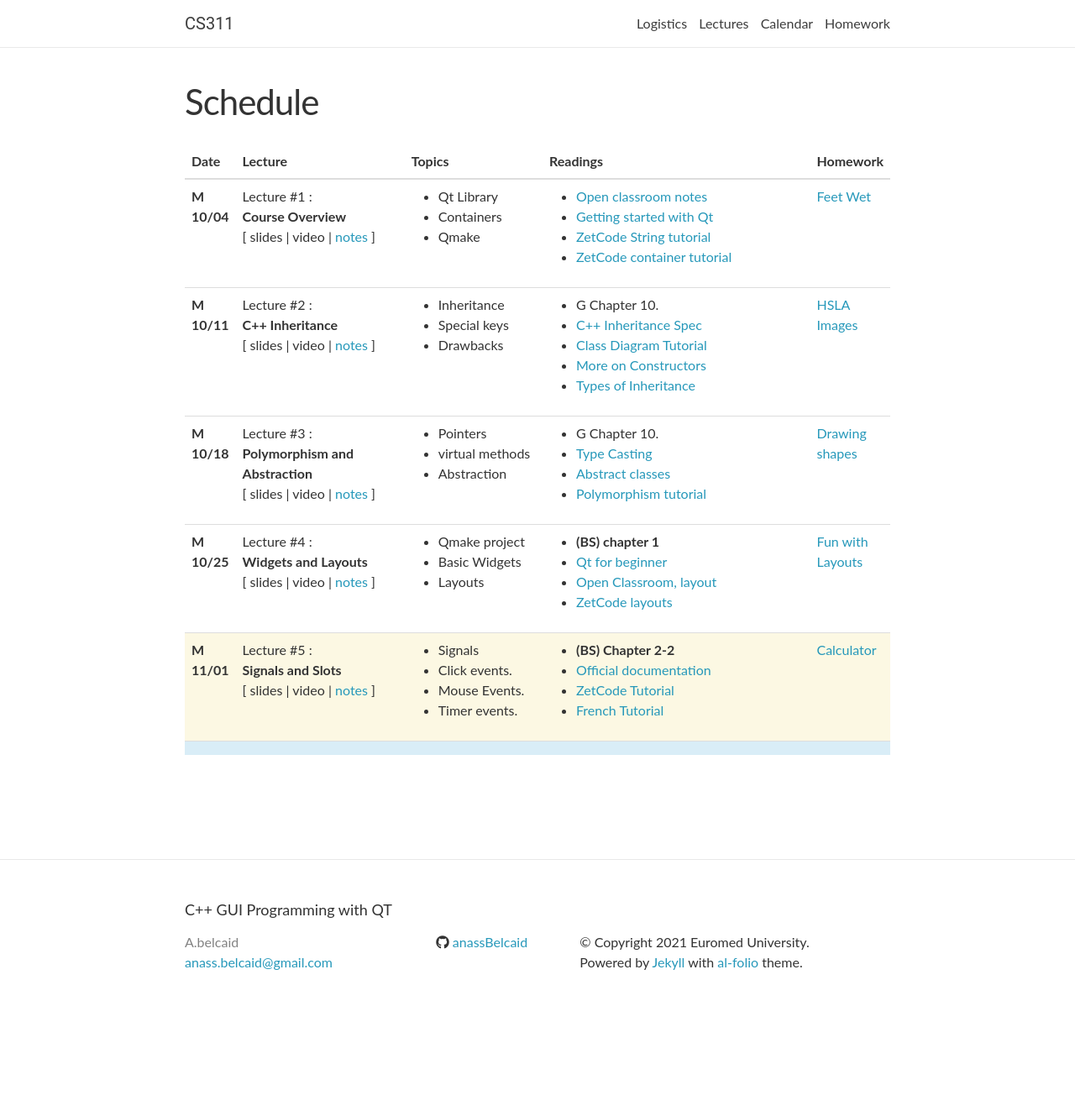
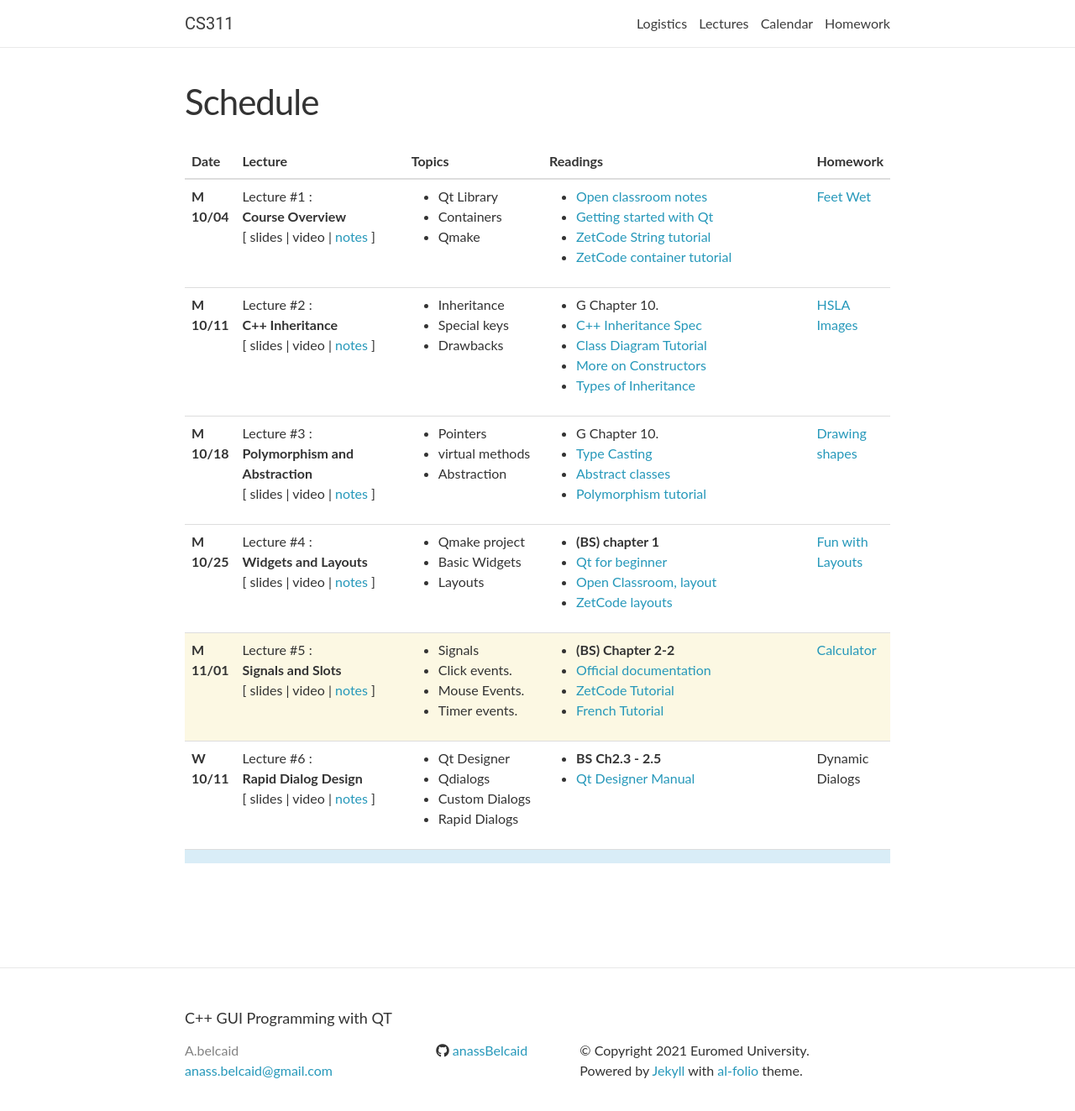
Before and after one commit to anassBelcaid/CS311, a Jekyll site: the page built from _pages/lectures.md, in a window 1280 px wide and 1348 px high. Shown: the top 1323 px of the window at 84% size. Built offline with Jekyll 4.4.1, drawn with Linux system fonts in a browser that asks for light colours; nearby versions of some CDN libraries; comment, search, counter and statistics services are not loaded; some of the changed lines change nothing that is shown.

Commit message:
Lecture on Qt Designer

````diff
--- a/_data/lectures.yml
+++ b/_data/lectures.yml
@@ -110,21 +110,23 @@
   homework:
     - <a href="http://127.0.0.1:4000/calculator/"> Calculator </a>
 
-# - date: W 10/11
-#   lecturer:
-#   title: >
-#     <strong>Subclassing Qt Dialogs</strong>
-#   slides:
-#   video:
-#   notes:
-#   readings:
-#     - <a href="http://incompleteideas.net/book/RLbook2018.pdf" target="_blank">S & B Textbook</a>, Ch3, Ch4
-#   topics:
-#     - Qdialogs
-#     - Custom Dialogs
-#     - Rapid Dialogs
-#   homework:
-#     Dynamic Dialogs
+- date: W 10/11
+  lecturer:
+  title: >
+    <strong> Rapid Dialog Design</strong>
+  slides:
+  video:
+  notes: http://127.0.0.1:4000/designer/
+  readings:
+    - <b> BS Ch2.3 - 2.5 </b>
+    - <a href="https://doc.qt.io/qt-5/qtdesigner-manual.html"> Qt Designer Manual </a>
+  topics:
+    - Qt Designer
+    - Qdialogs
+    - Custom Dialogs
+    - Rapid Dialogs
+  homework:
+    Dynamic Dialogs
 
 # - date: F 10/18
 #   lecturer:
--- /dev/null
+++ b/lectures/qt_designer_dialogs.md
@@ -0,0 +1,501 @@
+---
+layout:  post
+title: Rapid Dialog Design
+description: Learn to use Qt Designer for diaglogs
+date: 2021/11/08
+permalink: /designer/
+lecturers:
+  - name:  Anass Belcaid
+---
+
+* (toc)
+{:toc}
+
+
+
+##  Qt Designer
+
+Qt is designed to **pleasant** and intuitive to **hand-code**, and it is not
+unusual for programmer to develop *entire Qt* applications pruely by writing C++
+source code. Still, many programmer prefer to use a **visual approach** for designing forms, becaud they find it more **natural** and *faster* than hand-coding. Also they want to be able to experiment with and change **design** more quickly and easily than is possible with hand-coded  forms.
+
+
+[QT designer](https://www.url.com) expands the optiosn available to
+programmers by providing a visual capability. Qt Designer can be used to
+develop all or just some of an applicatin's **Forms** that are created using Qt
+Designer end up as C++ code, so Qt Designer can be used as a  conventional tool chain to imposes no special requirements on the compiler.
+
+
+In the lecture, we will present the **Qt Desginer** capabilities and
+show the mecansims to incorporate its forms into a Qt project.
+
+
+We will start by a simple `GoDialog` and then move to a more complicated
+dialog with some dynamic expansion features. The third part of the lecture,
+present the core of Message dialogs in Qt.
+
+## GoDialog
+
+In this section, we will use Qt Desinger to create a `Go to Cell` dialog shown
+in the figure:
+
+<div class="center">
+  <img src="{{ site.url }}{{ site.baseurl }}/assets/img/lecture6/go_dialog_preview.png">
+  <div class="figcaption">
+  Preview of the Go to Cell Dialog.
+  </div>
+</div>
+
+First we, will create   a single project to show a basic `QDialog`. This
+dialog will be emtpy and it our role to fill it components using our `ui`
+model.
+
+
+The main of the project is given as follow:
+
+```cpp
+
+#include <QApplication>
+#include <QDialog>
+
+int main(int argc, char *argv[])
+{
+    QApplication a(argc, argv);
+
+    //Creating a basic dialog
+    auto D = new  QDialog;
+
+    // Showing the dialog
+    D->show();
+
+    return a.exec();
+}
+```
+
+Now, we want to add a form that contains the widgets. So
+
+- Select the project.
+- Add new.
+- Select `Qt Designer From`.
+<div class="center">
+  <img src="{{ site.url }}{{ site.baseurl }}/assets/img/lecture6/designer_dialog.png" width="500">
+</div>
+
+- From the  select `Widget`.
+- Name the form `godialog.ui`.
+
+### Creating widgets
+
+Using the *drag and drop* method, add the following components to your form:
+
+<div class="center">
+  <img src="{{ site.url }}{{ site.baseurl }}/assets/img/lecture6/go_dialog_widgets.png" width="300">
+</div>
+
+> Do not spend any time **positioning** the widgets as you know that they will
+by positioned  using a proper **Layout**.
+
+Now, we will edit the **properties** of our widgets:
+
+1. Click on the label, and the **Object Inspector**( the window on the right)
+   change the following content:
+   - `ObjectName`: label
+   - `text`    : "&Cell Location"
+2. Click on the Editor and change the following:
+    - `ObjectName`: lineEdit
+3. Click on the first button, and change:
+    - `ObjectName`: okButton
+    - `enabled` : false
+    - `text`  : OK
+    - `default` : true
+4. Now for the second button:
+    - `ObjectName` : cancelButton
+    - `text`     : cancel
+5. Click the form background to select the form itself.
+    - `ObjectName`: GoDialog
+    - `WindowTitle`: To to Cell
+
+For now, the dialog looks fine, a final touch is to **associate** the
+label the lineEdit. In order to do that, we will click on `Edit/Edits Buddies`
+to enter a special mode that allows you set set **buddies**.
+
+Click on the label and drag the red arrow line to the line editor, then releae.
+The label should show `Cell location` (the & should disappear).
+
+
+<div class="center">
+  <img src="{{ site.url }}{{ site.baseurl }}/assets/img/lecture6/go_dialog_buddies.png">
+</div>
+
+### Laying Widgets
+
+Now it is time to lay out the widgets on the form:
+
+1. Select the `CellLocation` label and the `lineEdit` and select **Lay Out
+   Horizontally**.
+2. Select the `Spacer` the `OkButton` and the `cancelButton` and
+   click on **Lay out Horizontally**.
+3. The final task, is to select the form itself and click **Lay Out
+   Vertically**.
+    - We want also to adjust the size to **preferred size**.
+
+The Dialog should appear as follow:
+
+<div class="center">
+  <img src="{{ site.url }}{{ site.baseurl
+  }}/assets/img/lecture6/go_dialog_layouts.png">
+</div>
+
+The red lines that appear on the form show the layouts that have been created.
+
+
+Now we can add the **Tab order** (order of which the widgets will be
+activated by cycling the tab key). Click on `Edit/Edit tab Order`. A number in
+a blue rectangle will appear next to each widget that can accept **focus**
+Click on the widget until you see the order you're looking for.
+
+
+<div class="center">
+  <img src="{{ site.url }}{{ site.baseurl
+  }}/assets/img/lecture6/go_dialog_tab_order.png">
+</div>
+
+Now that we have a working a form, we will use the function
+**setupUi(dialog)** that permits to a form to register its contents in a given
+dialog:
+
+
+Her is the modified  `main.cpp`:
+
+```cpp
+#include <QApplication>
+#include <QDialog>
+#include "ui_godialog.h"
+
+int main(int argc, char *argv[])
+{
+    QApplication a(argc, argv);
+
+    //Creating a basic dialog
+    auto D = new  QDialog;
+
+    //Setting the contentent of the diaglog using the form
+    Ui::GoDialog ui;
+    ui.setupUi(D);
+
+    //showing the dialog
+    D->show();
+
+    return a.exec();
+}
+```
+
+You should see the full dialog but notice the following points:
+
+- If you enter `Atl-C` you will go automatically to the lineEdit (this is
+the result of editing the buddies).
+
+- The `Ok` Button is not activated.
+
+- Try to cycle using `Tab` button to see the order of the buttons.
+
+
+
+### (Optional IA, CS) Subclassing Forms
+
+We can make the dialog function properly by **writing some code**. The cleanest
+way is to create a new class that **inherits** both `Qdialog` and
+`Ui::GoDialog` and that implement the *missing functionality*.
+
+We will create a new class called `GoCellDialog` with the following header
+file:
+
+```cpp
+#ifndef GOCELLDIALOG_H
+#define GOCELLDIALOG_H
+#include <QDialog>
+#include "ui_godialog.h"
+
+
+//Multiple Inheritance (could be simply replaced by composition)
+class GoCellDialog : public QDialog, public Ui::GoDialog
+{
+public:
+    GoCellDialog( QWidget *parent=nullptr);
+
+ private slots:
+ //Automatic slot for the textChanged signal
+    void on_lineEdit_textChanged();
+};
+
+#endif // GOCELLDIALOG_H
+```
+
+And here the implementation for the `GoCellDialog.cpp`:
+
+```cpp
+#include "gocelldialog.h"
+#include <QRegExpValidator>
+
+GoCellDialog::GoCellDialog( QWidget *parent): QDialog(parent)
+{
+    //Setting the ui
+    setupUi(this);       // Drawback Im a form and QDialog in the same time
+
+
+    //Connection
+    connect(okButton, &QPushButton::clicked, this, &QDialog::accept);
+    connect(cancelButton, &QPushButton::clicked, this, &QDialog::reject);
+
+
+    //regular Expression for the lineEdit (letter, digit, digit)
+    QRegExp reg{"[a-zA-Z][0-9][0-9]{0,2}"};
+
+    lineEdit->setValidator(new QRegExpValidator(reg, this));
+
+}
+
+void GoCellDialog::on_lineEdit_textChanged()
+{
+    //Activate the button if the input is validated
+    okButton->setEnabled(lineEdit->hasAcceptableInput());
+}
+```
+In the code below we used the following points:
+
+-  [QRegExp](https://doc.qt.io/qt-5/qregexp.html) is store a [regular expression](https://en.wikipedia.org/wiki/Regular_expression) in order to accept only value that could refer to a *valid* cell.
+
+- Once we defined our regular expression, we set `Validator` for the
+line Edit using the previous regular expression.
+
+- We also connected the `ok` and `cancel` buttons to the default slots
+`accept` and `reject` on the Dialog class.
+
+- A final point, is the use of **Automatic signal connexion** similar
+to `Java` mechanism.
+
+
+```cpp
+on_objectname_signal
+```
+
+will  connect automatically to the special `signal` of the `objectName`.
+
+
+For our example `on_lineEdit_textChange`, this slot will be triggered each time
+the `text` of the `lineEdit` changes.
+
+## Nested Layout (revisited)
+
+
+Now we will consider the example `nestedLayout` in the layout lab:
+
+<div class="center">
+  <img src="{{ site.url }}{{ site.baseurl }}/homeworks/04_forms/nesting.png">
+  <div class="figcaption">
+  Nested Layout using the QtDesigner.
+  </div>
+</div>
+
+
+> Now it is you turn to complete that form using the designer.
+
+
+Here is the steps that you should respect:
+
+1. In the **same project**, create a new `Qt Designer Form Class`, This will
+   have both the **ui** files and the class files `.cpp` and `.h`.
+
+
+2. Name you class `SearchDialog` and make it inherit from **QDialog**.
+
+3. Place the widgets and lay them correctly.
+4. Make the label a **buddy** of the lineedit.
+5. Choose your tab order.
+6. Save and show the dialog in the main function.
+7. (Optinal): make the line edit accepts only names with **three** to **seven**
+   letters.
+
+## MessageDialog
+
+[QMessageBox](https://doc.qt.io/qt-5/qmessagebox.html) is a commonly used modal
+dialog to display some informational message and optionally ask the user to
+respond by clickign any one the standad button on it. Each standar button has a
+predefined caption, a role and return a predifined hexadecimal number.
+
+We will learn how to show some basic **predefined** messages that
+inherits from the **QMessageBox**.
+
+
+### About
+
+
+Let continue on our same project, and add simple form with a single button to
+trigger the **about** message.
+
+
+1. Add your first button with the following properties:
+    - `ObjectName`: aboutButton
+    - `Text`      : &About
+
+A fast way to define your `automatic` slot for a given signal is to:
+
+- select the button.
+- select `go to slots`
+- Choose the `clicked()` signal.
+
+This will create an automatic function called:
+
+```cpp
+void on_aboutButton_clicked()
+```
+
+Fill this function with a `about` dialog that show information about you
+application.
+
+
+```cpp
+void Messages::on_aboutButton_clicked()
+{
+
+    //Use of the message about
+    QMessageBox::about(this, "About Message","This is a simple applicatin made by the Students");
+}
+```
+
+<div class="center">
+  <img src="{{ site.url }}{{ site.baseurl }}/assets/img/lecture6/about_dialog.png">
+  <div class="figcaption">
+  About dialog with an Ok button
+  </div>
+</div>
+
+### About Qt
+
+Now we move on, to another **about** dialog that show your Qt installation
+information.
+
+
+1. Add a second button called `aboutQtButton`.
+2. On his `slot` add the following code to show the information about
+   you Qt:
+
+
+```cpp
+void Messages::on_aboutQtButton_clicked()
+{
+   QMessageBox::aboutQt(this, "Your Qt");
+}
+```
+
+<div class="center">
+  <img src="{{ site.url }}{{ site.baseurl }}/assets/img/lecture6/about_qt.png" width="500">
+  <div class="figcaption">
+  Qt Information.
+  </div>
+</div>
+
+### Critial
+
+We will add a third button, to show these types of messages:
+
+- `QMessageBox::critical(parent, title, Message)` to show a message informing
+of a denger area or error.
+
+- `QMessageBox::information(parent, title, message)` similar to **critial** but
+with an friendly icon to show a normal information.
+
+
+### Question
+
+The third and intersting Message is an **question** message.
+
+> Imagine when you want to quit an running up that could be processing important
+files on you computer, a good application should *ask you to confirm* before
+exiting the app.
+
+
+
+Let's createa new button and name it `Quit`. This button should:
+
+1. Show a dialog to the user asking him if he want to leave.
+2. If the user click on the `Yes` Button, the application should `exit`.
+3. Otherwise, the application show a thanks message for continuing using the
+   app.
+
+
+
+So in the custom **slot** for this button add the following code:
+
+
+```cpp
+
+void Messages::on_critialButton_clicked()
+{
+ auto reply = QMessageBox::question(this, "Exit dialog",
+ "Do you want to leave our lovely app!")
+}
+```
+
+<div class="center">
+  <img src="{{ site.url }}{{ site.baseurl }}/assets/img/lecture6/question_message.png">
+  <div class="figcaption">
+  QMessgeBox::Question with two default buttons.
+  </div>
+</div>
+
+This function return `STandardButton` containing the result of the user.
+
+For our example if we want to know if the user clicked `yes` or `no` and act
+accordingly, we will add the following code:
+
+
+```cpp
+
+//User clicked to yes
+if (reply == QMessgeBox::Yes)
+    qApp.exit();
+
+else {  //user clicked to no
+
+    QMessgeBox::information(this, "Thanks",
+    "Thank you for using our app");
+}
+```
+
+> Another intersting question is what is we need more answers, like `YesToAll`?
+
+
+`QMessageBox::question` offer a fourth argument that specify the set of answers
+to pop up to the user. For example, if want three response such as:
+
+- Yes
+- No
+- YestoAll
+
+we will create the Dialog as follow:
+
+```cpp
+    auto reply = QMessageBox::question(this, "Exit dialog",
+                                       "Do you want to leave our lovely app!",
+                                       QMessageBox::Yes | QMessageBox::No | QMessageBox::YesAll);
+```
+
+This will bring the following dialog:
+
+<div class="center">
+  <img src="{{ site.url }}{{ site.baseurl }}/assets/img/lecture6/message_yes_all.png">
+  <div class="figcaption">
+  Showing more than one answer.
+  </div>
+</div>
+
+## Wrap up
+
+In this lecture, we showed how to use the **QT Desinger** for rapid dialog and
+UI design. We illustrated its use with a simple form and show how to incoroprate
+the content of a `ui` form into a dialog using either simple syntax or the
+Inheritance. The last section focused on the class `QMessageBox` to get simple
+information from the user such as a yes or no.
+
+Next we will dive deeper into creating a fully featured application. Stay tuned.
````
Also changed, not shown: assets/img/lecture6/about_dialog.png (added), assets/img/lecture6/about_qt.png (added), assets/img/lecture6/designer_dialog.png (added), assets/img/lecture6/go_dialog_buddies.png (added), assets/img/lecture6/go_dialog_layouts.png (added), assets/img/lecture6/go_dialog_preview.png (added), assets/img/lecture6/go_dialog_tab_order.png (added), assets/img/lecture6/go_dialog_widgets.png (added), assets/img/lecture6/message_yes_all.png (added), assets/img/lecture6/question_message.png (added), assets/img/lecture6/search_dialog_creation.png (added), assets/img/lecture6/search_dialog_subclass.png (added).
